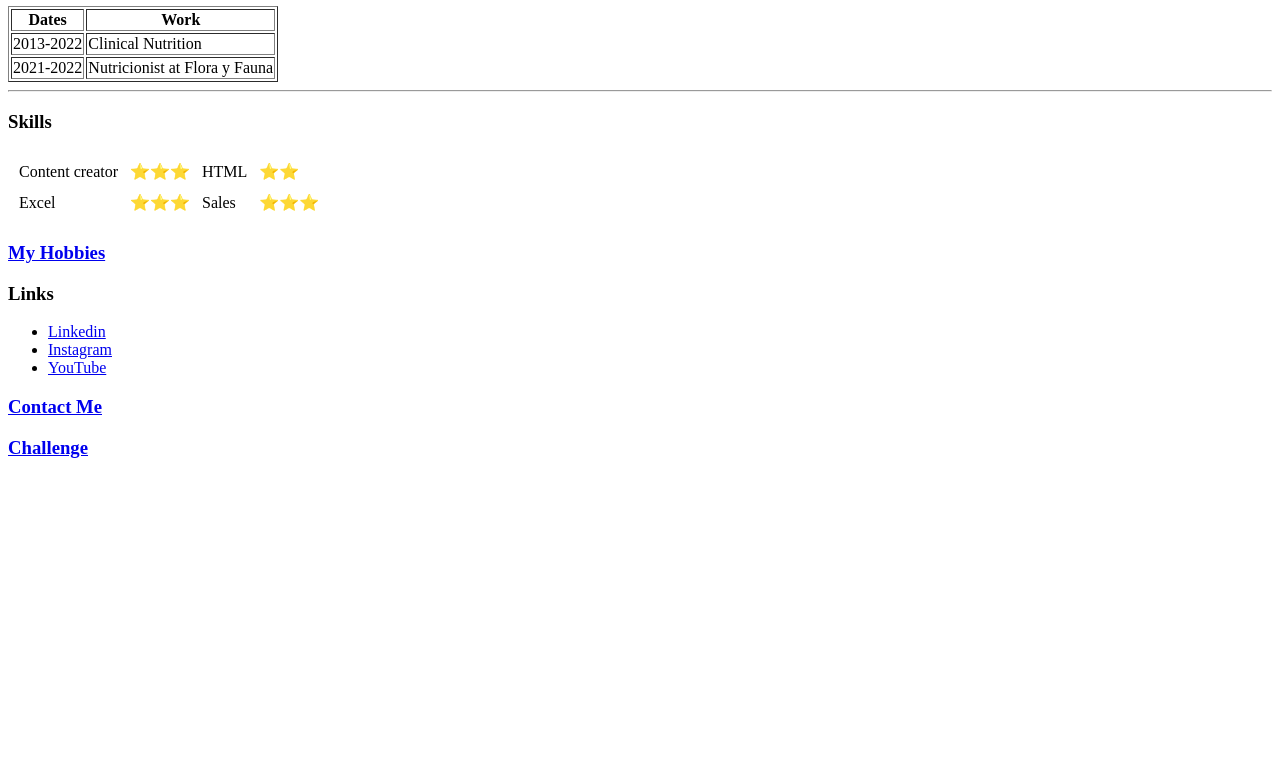
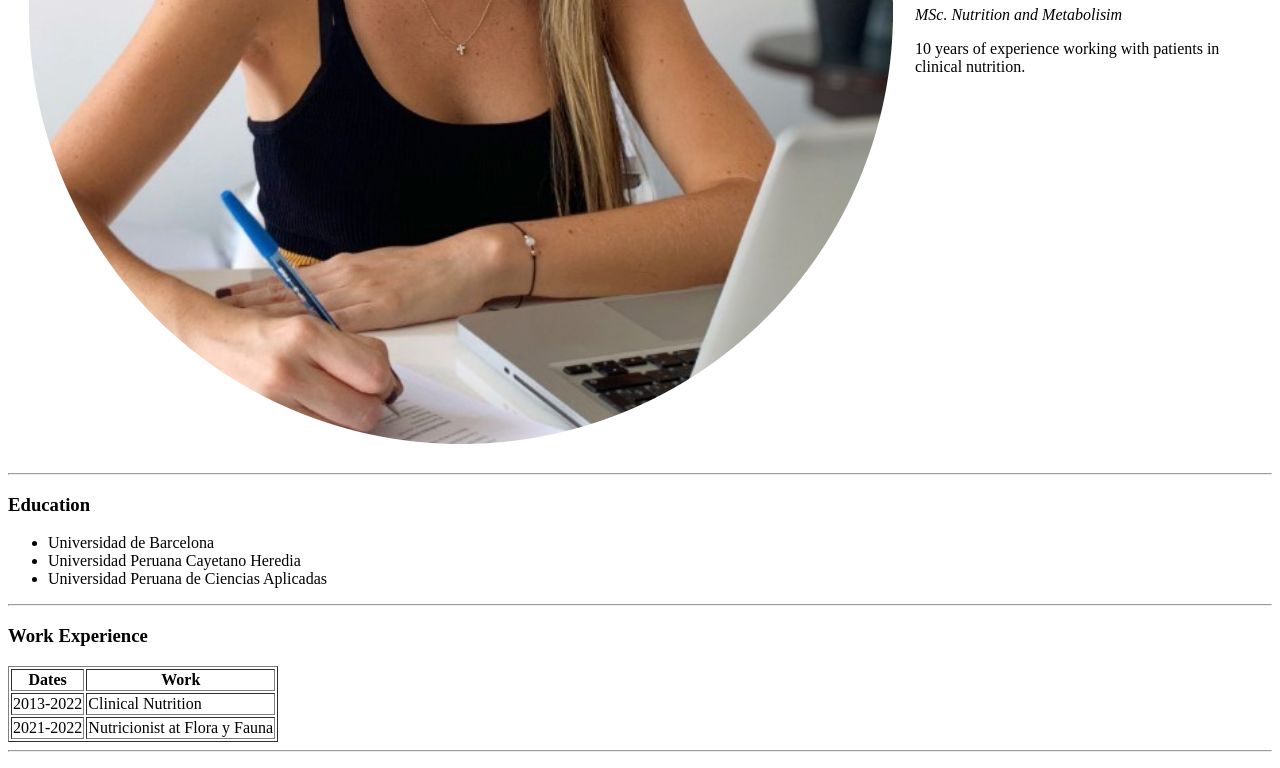
Before and after one commit to MariMatallana/CV, a plain HTML site: page index.html in a window 1280 px wide. Shown: the part 449-1217 px from the top of the page. Before the commit the page ends 927 px from the top, so only its background shows below. Drawn offline with Linux system fonts and the light colour scheme.

Commit message:
Update pic

```diff
--- a/index.html
+++ b/index.html
@@ -1,5 +1,4 @@
-<!DOCTYPE html>
-<html lang="en" dir="ltr">
+<html>
 
 <head>
   <meta charset="utf-8">
@@ -9,7 +8,7 @@
 <body>
   <table cellspacing=20>
     <tr>
-      <td><img src="images/mariana.png" alt="mariana profile picture" height="200" width="200"></td>
+      <td><img src="images/mariana.png" alt="mariana profile picture"></td>
       <td><h1>Mariana Matallana </h1>
       <p><em>MSc. Nutrition and Metabolisim</em></p>
       <p> 10 years of experience working with patients in clinical nutrition.</p></td>
```
